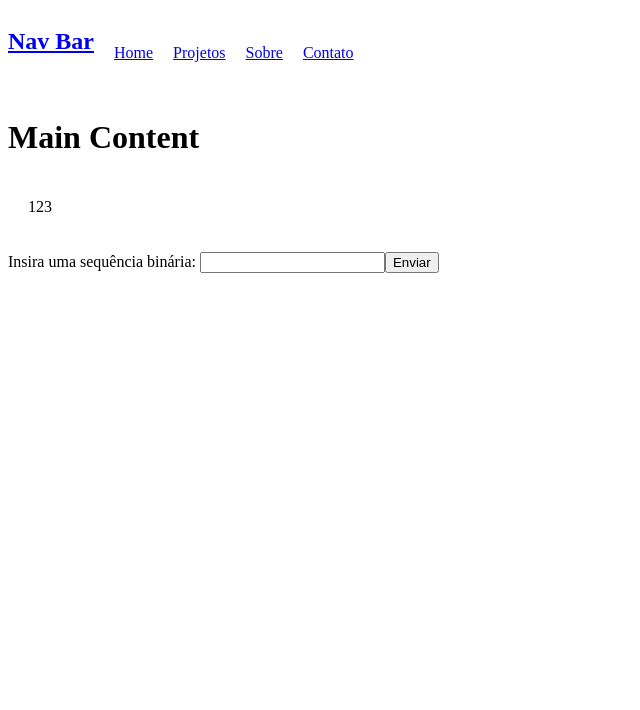
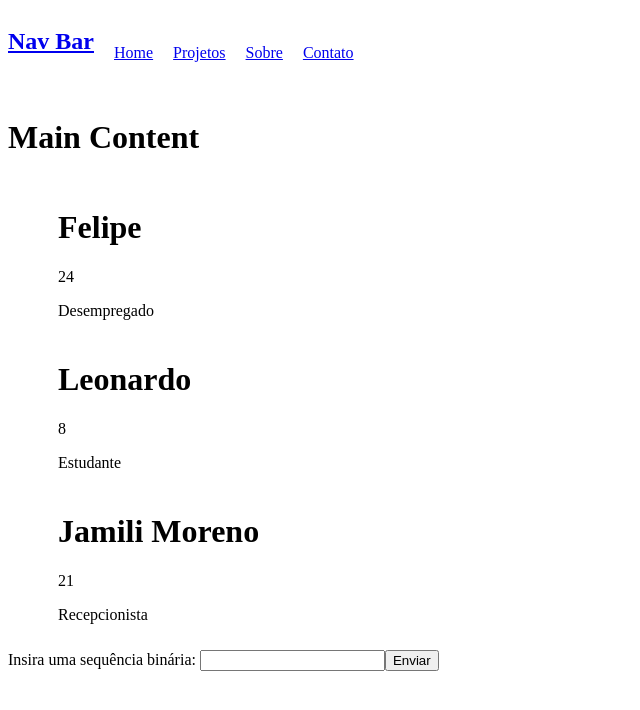
Before and after one commit to Felipe-ABS/ReactPortfolio, a React (Vite) app: page / in a window 1280 px wide. Shown: the top 710 px of the page, without its empty margins (0-640 px from the left). Built offline with nearby package versions, Linux system fonts and the light colour scheme.

Commit message:
Estudo de formas de utilização de objeto JS

```diff
--- a/src/App.jsx
+++ b/src/App.jsx
@@ -23,7 +23,7 @@ function App() {
           // Onde vai ficar o conteúdo principal da página
         }
         <h1>Main Content</h1>
-        <Lista/>
+        <Lista />
         <Bin2Dec/>
       </main>
     </>
--- a/src/components/lista/lista.jsx
+++ b/src/components/lista/lista.jsx
@@ -1,13 +1,26 @@
-function Lista() {
-    const lista = [
-        1,
-        2,
-        3
-    ] // Se coloca na Key da tag a variável de onde você quer pegar a informação, nesse caso a lista de array
+import itens from "../../itens";
+
+function Lista({nome, idade, funcao, id}) {
+    // const lista = [
+    //     1,
+    //     2,
+    //     3
+    // ] // Se coloca na Key da tag a variável de onde você quer pegar a informação, nesse caso a lista de array
+    // console.log(Math.floor(Math.random()) * 10);
+    // console.log(chave);
+    // console.log(id);
     return (
-        <ul>
-            <li>{lista}</li>
-        </ul>
+        <ol>
+            {itens.map((projeto) =>
+                <li key={projeto.id}>
+                    <div>
+                        <h1>{projeto.nome}</h1>
+                        <p>{projeto.idade}</p>
+                        <span>{projeto.funcao}</span>
+                    </div>
+                </li>
+            )}
+        </ol>
     )
 }
 
--- /dev/null
+++ b/src/itens.js
@@ -0,0 +1,20 @@
+export default [
+    {
+        id: 0,
+        nome: "Felipe",
+        idade: 24,
+        funcao: "Desempregado"
+    },
+    {
+        id: 1,
+        nome: "Leonardo",
+        idade: 8,
+        funcao: "Estudante"
+    },
+    {
+        id: 2,
+        nome: "Jamili Moreno",
+        idade: 21,
+        funcao: "Recepcionista"
+    }
+]
```
